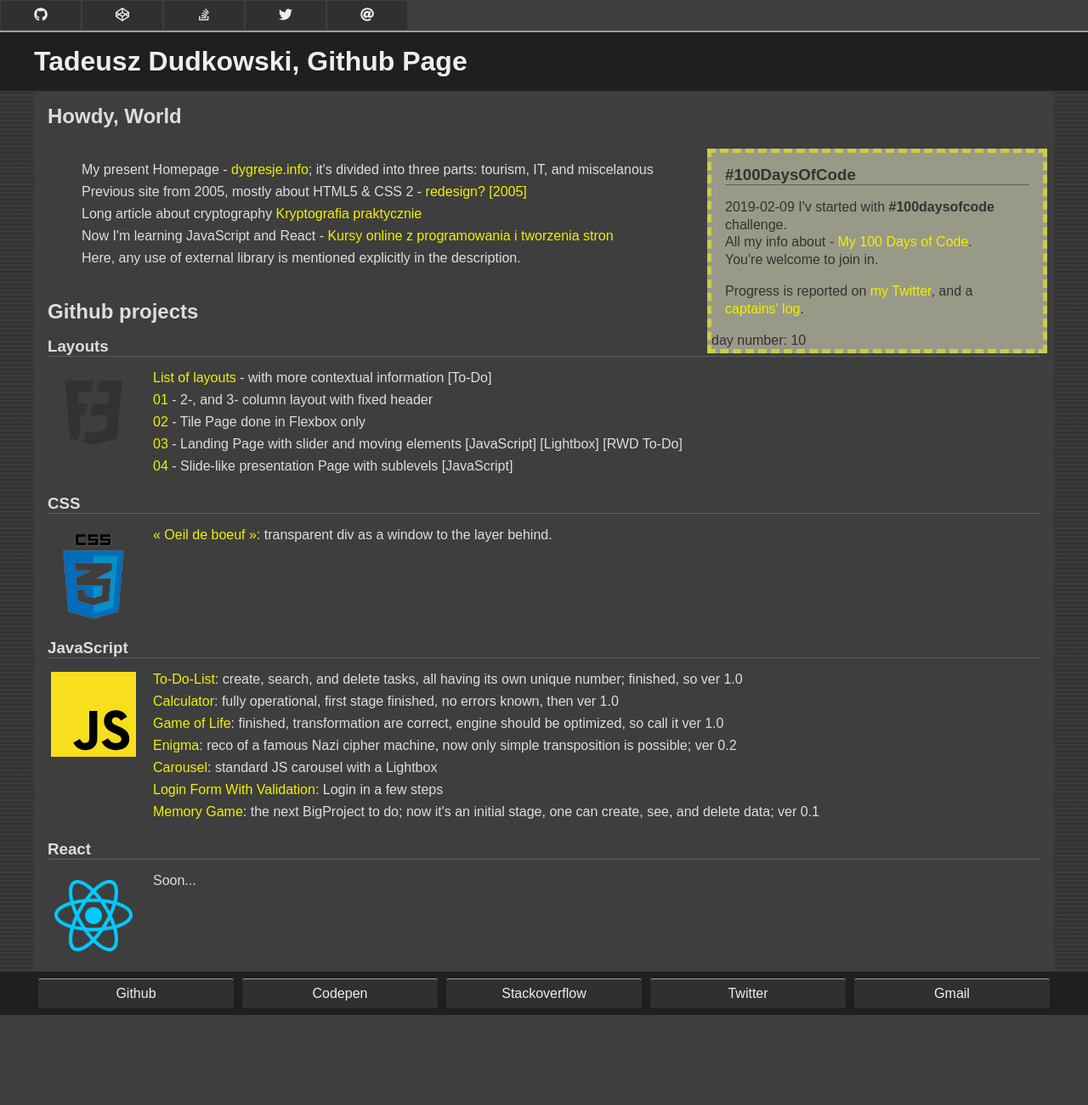
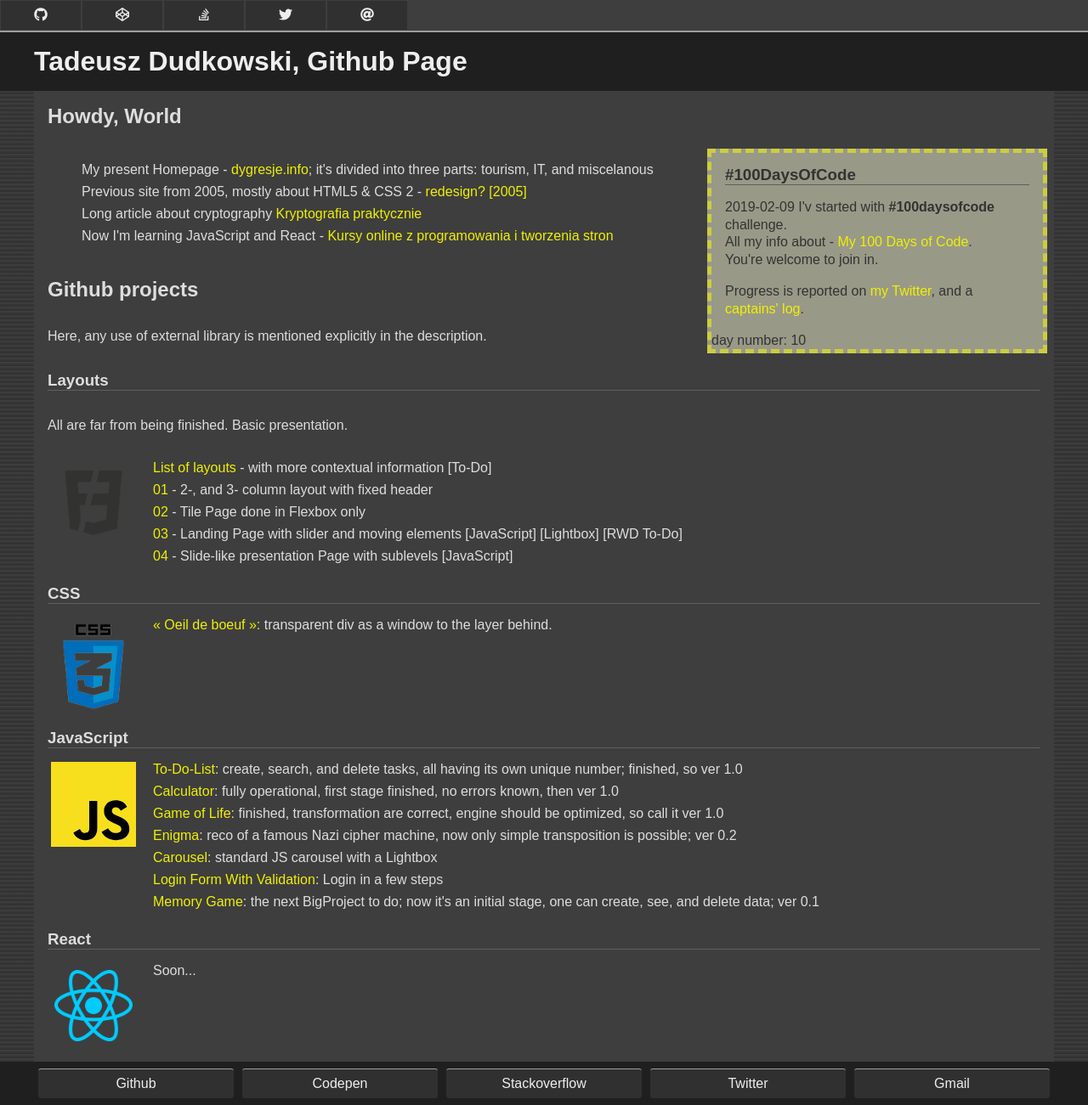
Before and after one commit to tdudkowski/tdudkowski.github.io, a Jekyll site: the page built from index.html, in a window 1280 px wide. Shown: the whole page at 85% size. Built offline with Jekyll 4.4.1, drawn with Linux system fonts in a browser that asks for light colours; nearby versions of some CDN libraries; before the commit the page ends 1195 px from its top, so only the background shows below that.

Commit message:
Update index.html

```diff
--- a/index.html
+++ b/index.html
@@ -29,8 +28,11 @@ title: Tadeusz Dudkowski, Github Page
 
 	<h2>Github projects</h2>
 
+	<p>Here, any use of external library is mentioned explicitly in the description.</p>
+
 	<h3>Layouts</h3>
 
+	<p>All are far from being finished. Basic presentation.</p>
 	<img src="img/front-end-logo.png" class="ul_logo" alt="Front-End logo" width="100">
 
 	<ul>
```
Also changed, not shown: other parts of index.html (+0 -1 lines).
